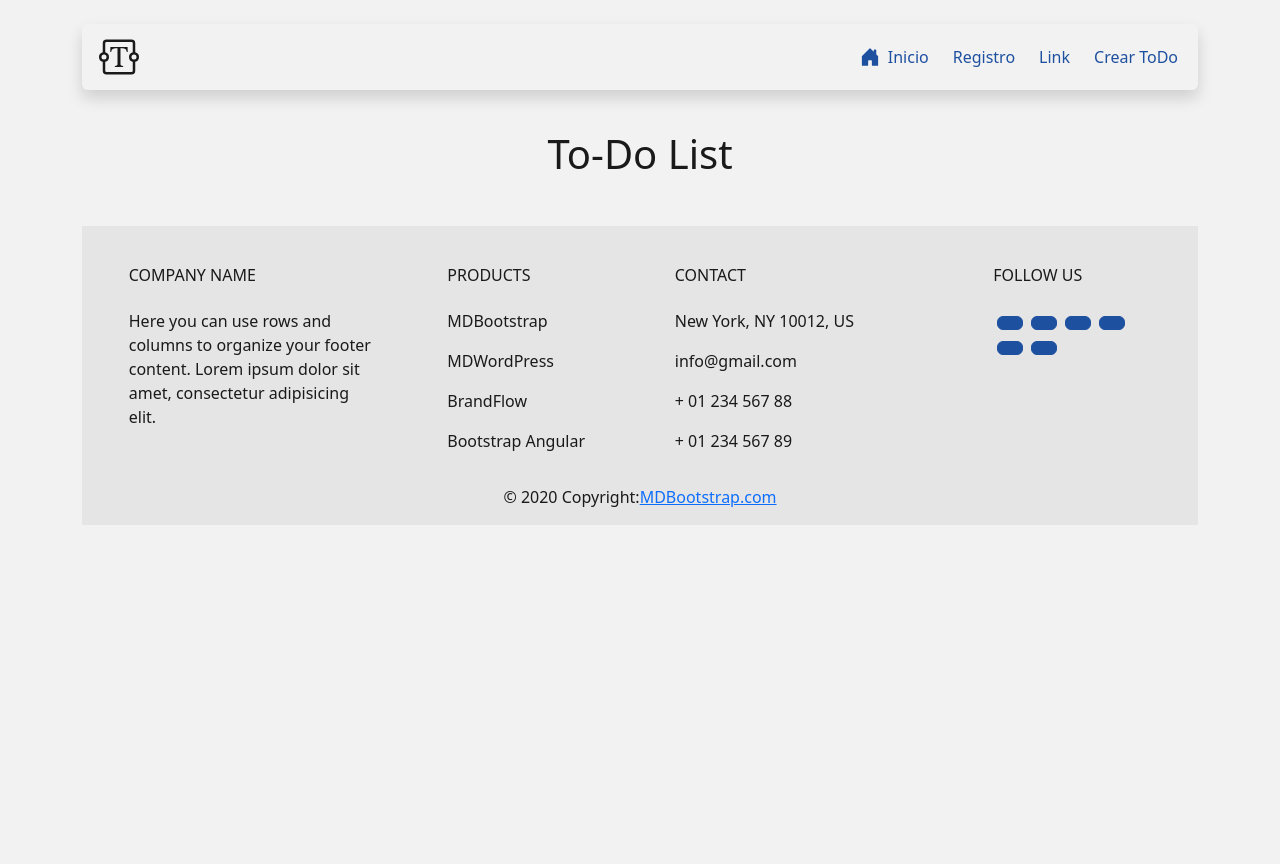
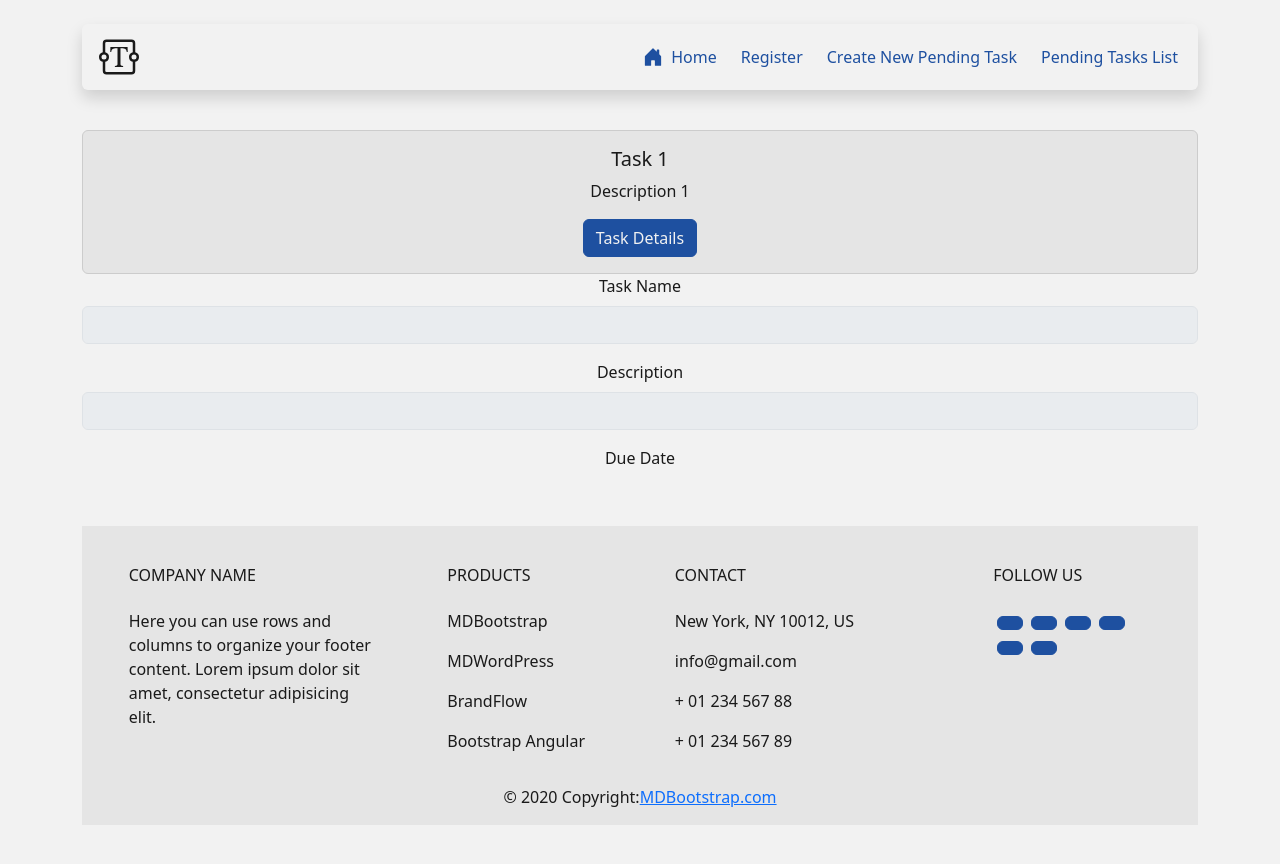
Before and after one commit to Asaph-Velazquez/To-Do-List-App, a React (Vite) app: page /ToDoList in a window 1280 px wide. Shown: the top 864 px of the page. Before the commit the page ends 800 px from the top, so only its background shows below. Built offline with nearby package versions, Linux system fonts and the light colour scheme.

Commit message:
Pending task list

```diff
--- a/src/App.css
+++ b/src/App.css
@@ -121,3 +121,7 @@ hr {
   border-color: var(--border-color);
   opacity: 0.5;
 }
+
+main{
+  margin-top: 5dvh;
+}
--- a/src/App.tsx
+++ b/src/App.tsx
@@ -11,6 +11,8 @@ import NavBar from './components/Essentials/navBar'
 import Footer from './components/Essentials/footer'
 import RForm from './components/Registration/rForm'
 import ToDoForm from './components/ToDo/ToDoForm'
+import ToDoList from './components/ToDo/ToDoList'
+
 
 function App() {
   const [count, setCount] = useState(0)
@@ -22,6 +24,7 @@ function App() {
         <Route path='/' element={<HomePage />} />
         <Route path='*' element={<HomePage />} />
         <Route path='/rForm' element={<RForm/>}/>
+        <Route path='/ToDoList' element={<ToDoList/>}/>
         <Route path='/ToDoForm' element={<ToDoForm/>}/>
       </Routes>
       <Footer />
--- a/src/components/Essentials/navBar.tsx
+++ b/src/components/Essentials/navBar.tsx
@@ -35,25 +35,25 @@ function NavBar() {
                 >
                   <path d="M6.5 14.5v-3.505c0-.245.25-.495.5-.495h2c.25 0 .5.25.5.5v3.5a.5.5 0 0 0 .5.5h4a.5.5 0 0 0 .5-.5v-7a.5.5 0 0 0-.146-.354L13 5.793V2.5a.5.5 0 0 0-.5-.5h-1a.5.5 0 0 0-.5.5v1.293L8.354 1.146a.5.5 0 0 0-.708 0l-6 6A.5.5 0 0 0 1.5 7.5v7a.5.5 0 0 0 .5.5h4a.5.5 0 0 0 .5-.5" />
                 </svg>
-              Inicio
+                Home
               </a>
             </li>
             <li className="nav-item">
               <a className="nav-link d-flex align-items-center" href="/rForm">
                 <i className="bi bi-person-plus-fill me-2"></i>
-              Registro
-            </a>
-          </li>
-          <li className="nav-item">
-            <a className="nav-link d-flex align-items-center" href="#">
-              <i className="bi bi-link-45deg me-2"></i>
-              Link
+                Register
               </a>
             </li>
             <li className="nav-item">
               <a className="nav-link d-flex align-items-center" href="/ToDoForm">
                 <i className="bi bi-check2-square me-2"></i>
-              Crear ToDo
+                Create New Pending Task
+              </a>
+            </li>
+            <li className="nav-item">
+              <a className="nav-link d-flex align-items-center" href="/ToDoList">
+                <i className="bi bi-check2-square me-2"></i>
+                Pending Tasks List
               </a>
             </li>
           </ul>
@@ -61,7 +61,6 @@ function NavBar() {
       </div>
     </nav>
   </div>
-
   );
 }
 export default NavBar;
--- a/src/components/ToDo/ToDoForm.tsx
+++ b/src/components/ToDo/ToDoForm.tsx
@@ -1,6 +1,7 @@
 function ToDohtmlForm() {
   return (
-    <main className="d-flex justify-content-center align-items-center" style={{marginTop: "5dvh"}}>
+    <main className="d-flex justify-content-center align-items-center" style={{textAlign: "center"}}>
+      <br />
       <form className="container">
         <div className="row">
           {/* Task Name */}
--- /dev/null
+++ b/src/components/ToDo/ToDoList.tsx
@@ -0,0 +1,79 @@
+import { useState } from "react";
+
+function ToDoList() {
+  const Task ={
+    name: "Task 1",
+    description: "Description 1",
+    dueDate: "2021-01-01",
+    priority: "Alta",
+    status: "Pendiente",
+    category: "Trabajo",
+    attachments: ["attachment1.jpg", "attachment2.png"],
+  }
+
+
+  return (
+  <main className="container" style={{textAlign: "center"}}>
+    {/* Task Card */}
+    <div className="card" style={{width: "18rem;"}}>
+      <div className="card-body">
+        <h5 className="card-title">{Task.name}</h5>
+        <p className="card-text">{Task.description}</p>
+        <button type="button" className="btn btn-primary" data-bs-toggle="modal" data-bs-target="ModalActivationButton">
+          Task Details
+        </button>
+      </div>
+    </div>
+
+    {/* Task Modal*/}
+    <div className="modal fade" id="exampleModal" aria-labelledby="exampleModalLabel" aria-hidden="true">
+      <div className="modal-dialog">
+        <div className="modal-content">
+          <div className="modal-header">
+            <h1 className="modal-title fs-5" id="exampleModalLabel">Modal title</h1>
+            <button type="button" className="btn-close" data-bs-dismiss="modal" aria-label="Close"></button>
+          </div>
+          <div className="modal-body">
+            ...
+          </div>
+          <div className="modal-footer">
+            <button type="button" className="btn btn-secondary" data-bs-dismiss="modal">Close</button>
+            <button type="button" className="btn btn-primary">Save changes</button>
+          </div>
+        </div>
+      </div>
+    </div>
+
+      <div className="mb-3">
+        <label htmlFor="TaskName" className="form-label">
+          Task Name
+        </label>
+        <input
+          type="text"
+          className="form-control"
+          id="TaskName"
+          disabled
+        />
+      </div>
+      <div className="mb-3">
+        <label htmlFor="Description" className="form-label">
+          Description
+        </label>
+        <input
+          type="text"
+          className="form-control"
+          id="Description"
+          disabled
+        />
+      </div>
+      <div className="mb-3">
+        <label htmlFor="DueDate" className="form-label">
+          Due Date
+        </label>
+
+      </div>
+    </main>
+  );
+}
+
+export default ToDoList;
```
Lines whose indentation alone changed are shown as unchanged.
